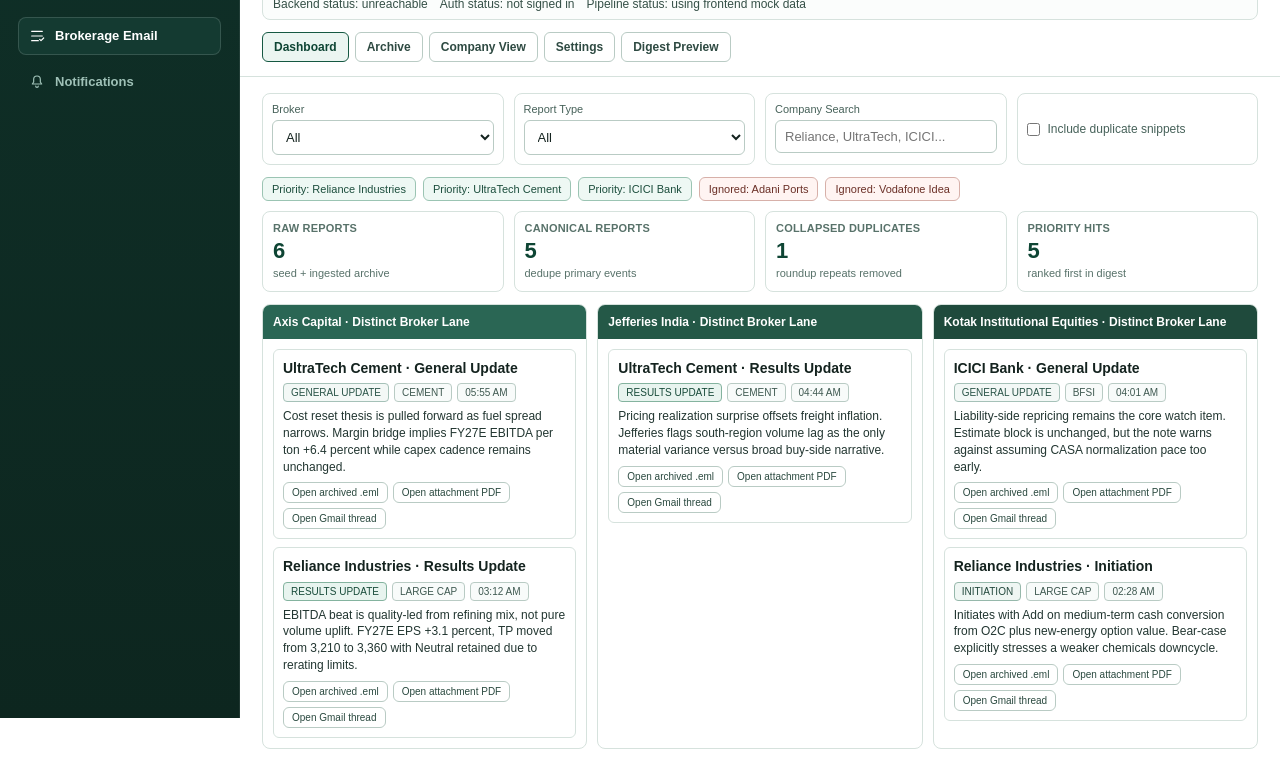
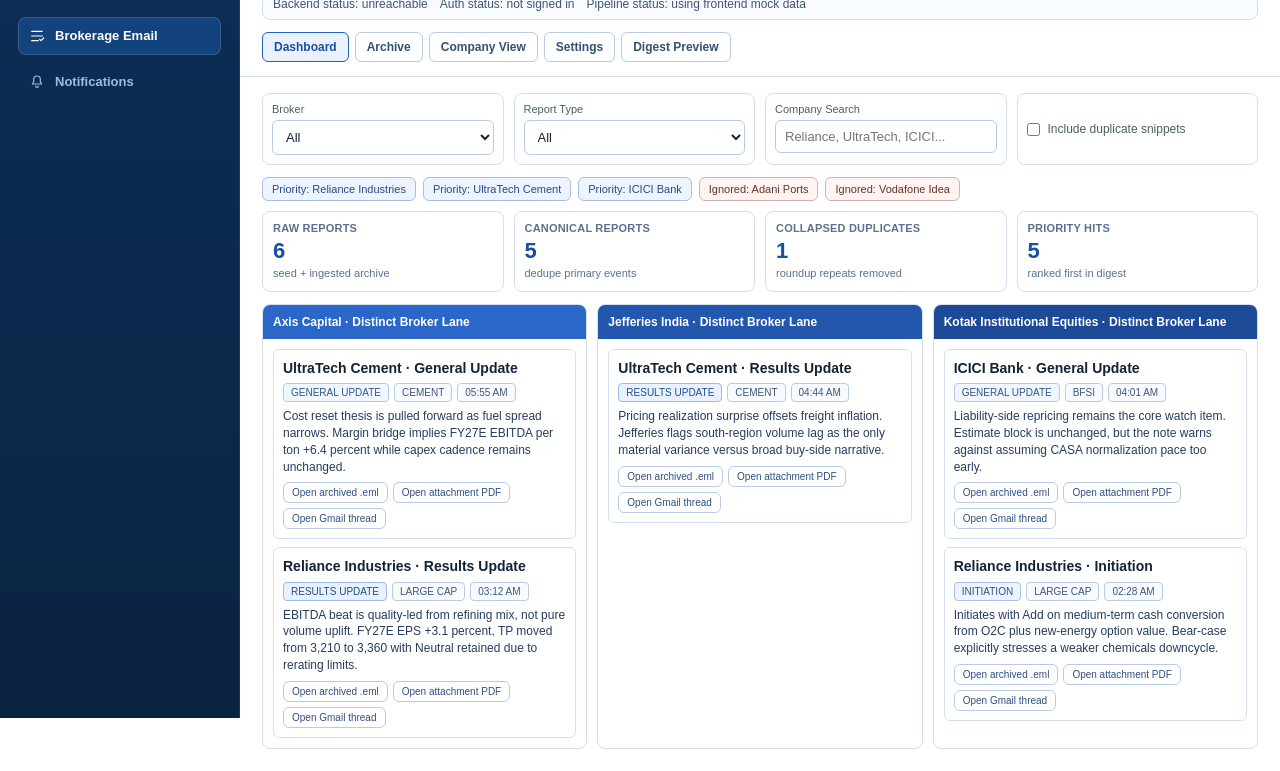
Before and after one commit to pkeday/ai-webapp, a plain HTML site: page index.html in a window 1280 px wide. Shown: the part 82-853 px from the top of the page. Drawn offline with Linux system fonts and the light colour scheme; no server answers.

Commit message:
Update app theme from green to blue palette

```diff
--- a/style.css
+++ b/style.css
@@ -2,23 +2,23 @@
   --bg: #ffffff;
   --paper: #ffffff;
   --surface: #ffffff;
-  --sidebar-bg: #0f2f27;
-  --sidebar-bg-soft: #143a31;
-  --sidebar-text: #d7e8e2;
-  --sidebar-text-muted: #9fc1b7;
-  --text: #14231f;
-  --muted: #58726a;
-  --text-soft: #58726a;
-  --line: #d6e2dd;
-  --line-strong: #b9cbc4;
-  --accent: #155842;
-  --accent-strong: #0e4534;
-  --accent-soft: #ebf5f1;
+  --sidebar-bg: #0d2e56;
+  --sidebar-bg-soft: #13437d;
+  --sidebar-text: #d8e8ff;
+  --sidebar-text-muted: #9ebbe3;
+  --text: #132238;
+  --muted: #5a7190;
+  --text-soft: #5a7190;
+  --line: #d4e0f0;
+  --line-strong: #b9cbe4;
+  --accent: #1f63c8;
+  --accent-strong: #174fa6;
+  --accent-soft: #eaf2ff;
   --danger-soft: #fff3f2;
   --danger-line: #e3bcbc;
-  --priority: #eef8f4;
+  --priority: #eef4ff;
   --ignore: #fff4f2;
-  --shadow: 0 10px 24px rgba(17, 43, 35, 0.06);
+  --shadow: 0 10px 24px rgba(18, 45, 87, 0.08);
   --radius: 8px;
 }
 
@@ -45,7 +45,7 @@
 }
 
 .app-sidebar {
-  background: linear-gradient(180deg, var(--sidebar-bg) 0%, #0d261f 100%);
+  background: linear-gradient(180deg, var(--sidebar-bg) 0%, #0b2342 100%);
   color: var(--sidebar-text);
   border-right: 1px solid rgba(255, 255, 255, 0.08);
   padding: 20px 14px;
@@ -162,7 +162,7 @@
   position: absolute;
   inset: 0;
   border: 0;
-  background: rgba(8, 22, 18, 0.56);
+  background: rgba(7, 24, 46, 0.56);
   cursor: pointer;
 }
 
@@ -174,7 +174,7 @@
   border-radius: 16px;
   border: 1px solid var(--line);
   background: #ffffff;
-  box-shadow: 0 24px 56px rgba(15, 33, 29, 0.26);
+  box-shadow: 0 24px 56px rgba(12, 35, 72, 0.26);
 }
 
 .modal-header {
@@ -237,7 +237,7 @@
   overflow: auto;
   display: grid;
   gap: 8px;
-  background: #f8fbfa;
+  background: #f7faff;
 }
 
 .ingest-label-item {
@@ -278,8 +278,8 @@
   display: flex;
   flex-wrap: wrap;
   gap: 12px;
-  background: #fbfdfc;
-  color: #355047;
+  background: #f8fbff;
+  color: #3f5578;
   font-size: 12px;
 }
 
@@ -353,7 +353,7 @@
   padding: 7px 11px;
   font-size: 12px;
   font-weight: 600;
-  color: #2e4a42;
+  color: #335077;
   cursor: pointer;
 }
 
@@ -435,7 +435,7 @@
   border-radius: 6px;
   padding: 5px 9px;
   background: #fff;
-  color: #3b544d;
+  color: #3b5378;
   font-size: 11px;
   display: inline-flex;
   align-items: center;
@@ -444,8 +444,8 @@
 
 .chip.priority {
   background: var(--priority);
-  border-color: #9bc4b3;
-  color: #1c4e3d;
+  border-color: #a8bfe4;
+  color: #234a8b;
 }
 
 .chip.ignore {
@@ -520,15 +520,15 @@
 }
 
 .lane.broker-1 header {
-  background: #2a6654;
+  background: #2a67c8;
 }
 
 .lane.broker-2 header {
-  background: #245847;
+  background: #2357ae;
 }
 
 .lane.broker-3 header {
-  background: #1f4a3c;
+  background: #1d4a96;
 }
 
 .lane-body {
@@ -563,27 +563,27 @@
   border-radius: 4px;
   padding: 3px 7px;
   border: 1px solid var(--line-strong);
-  color: #3f5951;
-  background: #f8fbfa;
+  color: #40567b;
+  background: #f7faff;
 }
 
 .tag.type-initiation {
-  background: #eff6f3;
-  border-color: #96b8ab;
-  color: #23483d;
+  background: #edf4ff;
+  border-color: #a9c1e8;
+  color: #2f528d;
 }
 
 .tag.type-results-update {
-  background: #e8f4ef;
-  border-color: #84b39f;
-  color: #184b3a;
+  background: #e8f1ff;
+  border-color: #9fb9e8;
+  color: #264e8a;
 }
 
 .tag.type-general-update,
 .tag.type-sector-update {
-  background: #f3f8f6;
-  border-color: #a5c1b8;
-  color: #2a5448;
+  background: #f0f6ff;
+  border-color: #b6c9e9;
+  color: #365787;
 }
 
 .tag.duplicate {
@@ -596,7 +596,7 @@
   margin: 0;
   font-size: 12px;
   line-height: 1.4;
-  color: #223631;
+  color: #263c5f;
 }
 
 .card-actions {
@@ -611,7 +611,7 @@
   border-radius: 6px;
   padding: 4px 8px;
   font-size: 10px;
-  color: #2a493f;
+  color: #2f4f82;
   text-decoration: none;
   background: #fff;
 }
@@ -621,7 +621,7 @@
   border-radius: var(--radius);
   padding: 14px;
   background: #fff;
-  color: #526a63;
+  color: #5a7295;
   font-size: 13px;
 }
 
@@ -648,7 +648,7 @@
 .panel header {
   padding: 11px 12px;
   border-bottom: 1px solid var(--line);
-  background: #fcfefd;
+  background: #f8fbff;
   font-size: 13px;
   font-weight: 700;
 }
@@ -689,8 +689,8 @@
 }
 
 .note.good {
-  background: #ecf7f2;
-  border-color: #a8cbbd;
+  background: #ecf3ff;
+  border-color: #adc2e4;
 }
 
 .note.warn {
@@ -726,18 +726,18 @@
 
 .data-table th,
 .data-table td {
-  border-bottom: 1px solid #e8efec;
+  border-bottom: 1px solid #e3ebf7;
   text-align: left;
   padding: 8px 6px;
   vertical-align: top;
 }
 
 .data-table th {
-  color: #4f6a61;
+  color: #5a7295;
   font-size: 11px;
   text-transform: uppercase;
   letter-spacing: 0.2px;
-  background: #fbfdfc;
+  background: #f8fbff;
 }
 
 #view-notifications .data-table td:nth-child(7) {
@@ -795,7 +795,7 @@
   border-radius: 6px;
   padding: 8px;
   font-size: 11px;
-  color: #4c655e;
+  color: #546f96;
   background: #fff;
 }
 
@@ -818,7 +818,7 @@
 
 .review-toolbar .note {
   margin: 0;
-  color: #325248;
+  color: #355984;
 }
 
 .suggestion-panel {
@@ -839,7 +839,7 @@
 
 .suggestion-meta {
   font-size: 11px;
-  color: #516860;
+  color: #5b7294;
 }
 
 .suggestion-grid {
@@ -853,7 +853,7 @@
   border-radius: 6px;
   padding: 8px;
   font-size: 11px;
-  color: #4c655e;
+  color: #546f96;
   background: #fff;
 }
 
@@ -897,13 +897,13 @@
 
 .suggestion-entry-head span {
   font-size: 11px;
-  color: #4f6a61;
+  color: #5a7295;
 }
 
 .suggestion-entry p {
   margin: 0;
   font-size: 12px;
-  color: #2d453e;
+  color: #304f78;
   line-height: 1.4;
 }
 
@@ -921,7 +921,7 @@
 
 .review-row-status {
   font-size: 11px;
-  color: #4f6a61;
+  color: #5a7295;
 }
 
 .table-pager {
@@ -938,7 +938,7 @@
 
 .page-label {
   font-size: 12px;
-  color: #4f6a61;
+  color: #5a7295;
   min-width: 110px;
   text-align: center;
 }
@@ -962,10 +962,10 @@
 
 .message-toast {
   margin-top: 8px;
-  border: 1px solid #b7d6c9;
+  border: 1px solid #a9c3ea;
   border-radius: 6px;
-  background: #edf8f2;
-  color: #1e4f3e;
+  background: #edf4ff;
+  color: #234b8e;
   padding: 8px;
   font-size: 12px;
 }
```
